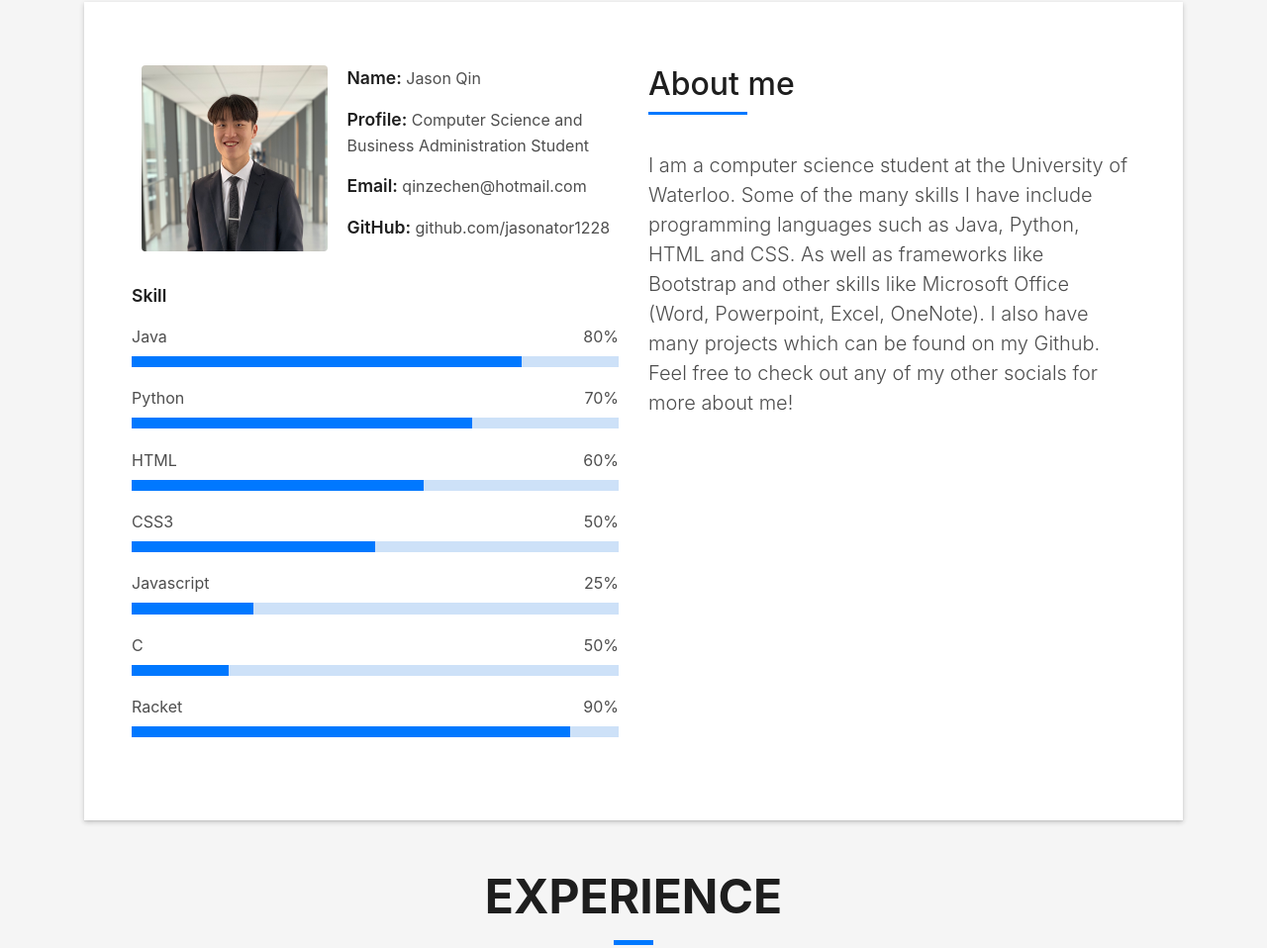
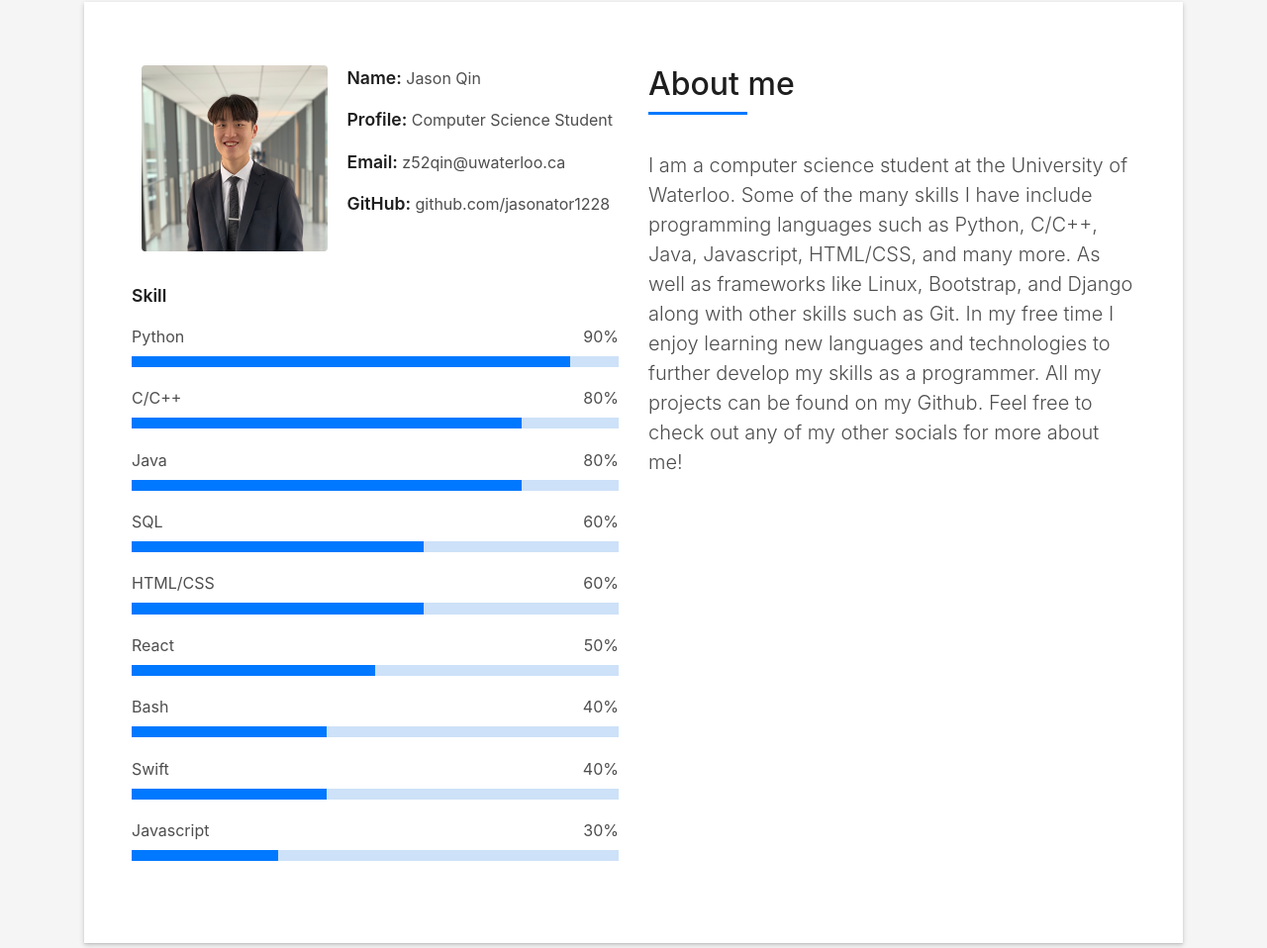
Before and after one commit to jason-qin2/jason-qin2.github.io, a plain HTML site: page index.html in a window 1280 px wide. Shown: the part 862-1820 px from the top of the page at 99% size. Drawn offline with Linux system fonts and the light colour scheme; files whose address does not match are found by name.

Commit message:
iupdateability 5

```diff
--- a/index.html
+++ b/index.html
@@ -74,7 +74,6 @@
   <div class="intro-content display-table">
     <div class="table-cell">
       <div class="container">
-          <!--<p class="display-6 color-d">Hello, world!</p>-->
         <h1 class="intro-title mb-4">Hi, I'm Jason!</h1>
         <p class="intro-subtitle"><span class="text-slider-items">Aspiring Software Developer, Founder, Leader, Learner</span><strong class="text-slider"></strong></p>
         <!-- <p class="pt-3"><a class="btn btn-primary btn js-scroll px-4" href="#about" role="button">Learn More</a></p> -->
@@ -100,47 +99,57 @@
                 <div class="col-sm-6 col-md-7">
                   <div class="about-info">
                     <p><span class="title-s">Name: </span> <span>Jason Qin</span></p>
-                      <p><span class="title-s">Profile: </span> <span>Computer Science and Business Administration Student</span></p>
-                      <p><span class="title-s">Email: </span> <span>qinzechen@hotmail.com</span></p>
+                    <p><span class="title-s">Profile: </span> <span>Computer Science Student</span></p>
+                    <p><span class="title-s">Email: </span> <span>z52qin@uwaterloo.ca</span></p>
                     <p><span class="title-s">GitHub: </span> <span>github.com/jasonator1228</span></p>
                   </div>
                 </div>
               </div>
               <div class="skill-mf">
                 <p class="title-s">Skill</p>
+                <span>Python</span> <span class="pull-right">90%</span>
+                <div class="progress">
+                  <div class="progress-bar" role="progressbar" style="width: 90%" aria-valuenow="90" aria-valuemin="0"
+                  aria-valuemax="100"></div>
+                </div>
+                <span>C/C++</span> <span class="pull-right">80%</span>
+                <div class="progress">
+                  <div class="progress-bar" role="progressbar" style="width: 80%;" aria-valuenow="80" aria-valuemin="0"
+                  aria-valuemax="100"></div>
+                </div>
                 <span>Java</span> <span class="pull-right">80%</span>
                 <div class="progress">
                   <div class="progress-bar" role="progressbar" style="width: 80%;" aria-valuenow="80" aria-valuemin="0"
                   aria-valuemax="100"></div>
                 </div>
-                  <span>Python</span> <span class="pull-right">70%</span>
-                  <div class="progress">
-                    <div class="progress-bar" role="progressbar" style="width: 70%" aria-valuenow="70" aria-valuemin="0"
-                      aria-valuemax="100"></div>
-                  </div>
-                  <span>HTML</span> <span class="pull-right">60%</span>
+                <span>SQL</span> <span class="pull-right">60%</span>
                 <div class="progress">
                   <div class="progress-bar" role="progressbar" style="width: 60%" aria-valuenow="60" aria-valuemin="0"
                   aria-valuemax="100"></div>
                 </div>
-                  <span>CSS3</span> <span class="pull-right">50%</span>
+                <span>HTML/CSS</span> <span class="pull-right">60%</span>
                 <div class="progress">
-                    <div class="progress-bar" role="progressbar" style="width: 50%" aria-valuenow="50" aria-valuemin="0"
+                  <div class="progress-bar" role="progressbar" style="width: 60%" aria-valuenow="60" aria-valuemin="0"
                   aria-valuemax="100"></div>
                 </div>
-                  <span>Javascript</span> <span class="pull-right">25%</span>
+                <span>React</span> <span class="pull-right">50%</span>
                 <div class="progress">
-                    <div class="progress-bar" role="progressbar" style="width: 25%" aria-valuenow="25" aria-valuemin="0"
+                  <div class="progress-bar" role="progressbar" style="width: 50%" aria-valuenow="60" aria-valuemin="0"
                   aria-valuemax="100"></div>
                 </div>
-                  <span>C</span> <span class="pull-right">50%</span>
+                <span>Bash</span> <span class="pull-right">40%</span>
                 <div class="progress">
-                    <div class="progress-bar" role="progressbar" style="width: 20%" aria-valuenow="20" aria-valuemin="0"
+                  <div class="progress-bar" role="progressbar" style="width: 40%" aria-valuenow="40" aria-valuemin="0"
                   aria-valuemax="100"></div>
                 </div>
-                  <span>Racket</span> <span class="pull-right">90%</span>
+                <span>Swift</span> <span class="pull-right">40%</span>
                 <div class="progress">
-                    <div class="progress-bar" role="progressbar" style="width: 90%" aria-valuenow="90" aria-valuemin="0"
+                  <div class="progress-bar" role="progressbar" style="width: 40%" aria-valuenow="40" aria-valuemin="0"
+                  aria-valuemax="100"></div>
+                </div>
+                <span>Javascript</span> <span class="pull-right">30%</span>
+                <div class="progress">
+                  <div class="progress-bar" role="progressbar" style="width: 30%" aria-valuenow="25" aria-valuemin="0"
                   aria-valuemax="100"></div>
                 </div>
               </div>
@@ -153,7 +162,14 @@
                   </h5>
                 </div>
                 <p class="lead">
-                    I am a computer science student at the University of Waterloo. Some of the many skills I have include programming languages such as Java, Python, HTML and CSS. As well as frameworks like Bootstrap and other skills like Microsoft Office (Word, Powerpoint, Excel, OneNote). I also have many projects which can be found on my Github. Feel free to check out any of my other socials for more about me!
+                  I am a computer science student at the University of Waterloo.
+                  Some of the many skills I have include programming languages
+                  such as Python, C/C++, Java, Javascript, HTML/CSS, and many more.
+                  As well as frameworks like Linux, Bootstrap, and Django along
+                  with other skills such as Git. In my free time I enjoy learning
+                  new languages and technologies to further develop my skills as
+                  a programmer. All my projects can be found on my Github.
+                  Feel free to check out any of my other socials for more about me!
                 </p>
               </div>
             </div>
@@ -181,6 +197,20 @@
       </div>
     </div>
     <div class="row">
+      <div class="col-md-4">
+        <div class="service-box">
+          <div class="service-ico">
+            <span class="ico-circle"><i class="ion-code-working"></i></span>
+          </div>
+          <div class="service-content">
+            <h2 class="s-title">Silfab Solar</h2>
+            <h3 class="position">IT Application Developer</h3>
+            <p class="s-description text-center">
+              A couple of friends and I, decided to start an organization called Coding Buddies. We realized that when we were younger, we had no idea what computer science was. Contrary to that, we were all considering university programs that involved computer science. As a result, we founded this organization to give youth a headstart in coding especially since STEM is so prevalent today. The idea was to give students a basic understanding of what coding is using the Python language. We gathered a group of mentors that helped us along the way, leading to a successful first year of operation. The organization still runs to this day.
+            </p>
+          </div>
+        </div>
+      </div>
       <div class="col-md-4">
         <div class="service-box">
           <div class="service-ico">
@@ -252,7 +282,7 @@
             Portfolio
           </h3>
           <p class="subtitle-a">
-              Lorem ipsum, dolor sit amet consectetur adipisicing elit.
+            Some of the projects I have made.
           </p>
           <div class="line-mf"></div>
         </div>
```
Lines whose indentation alone changed are shown as unchanged.
